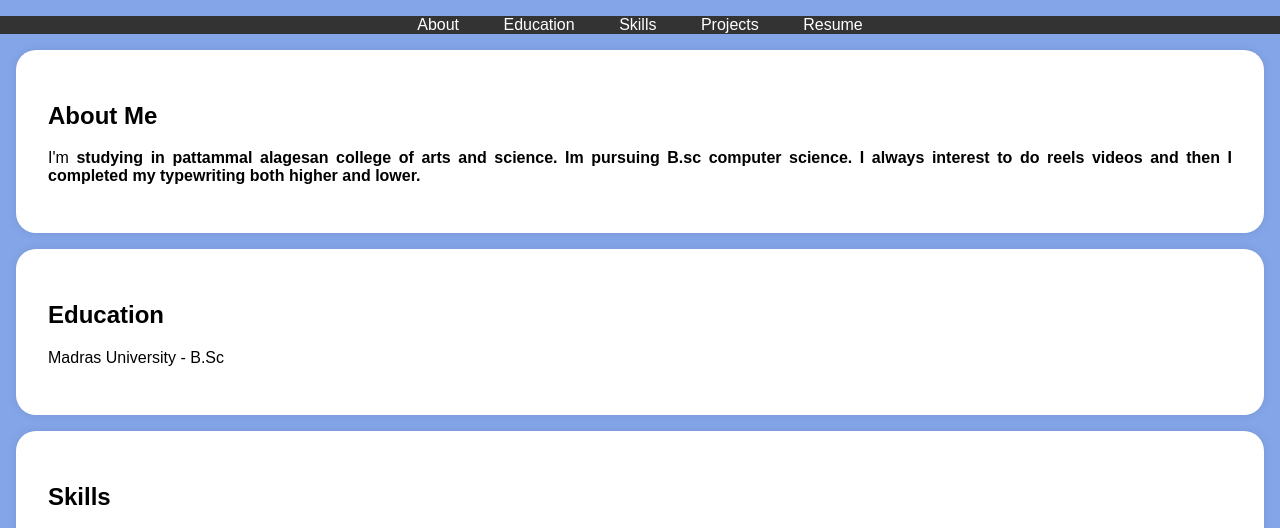
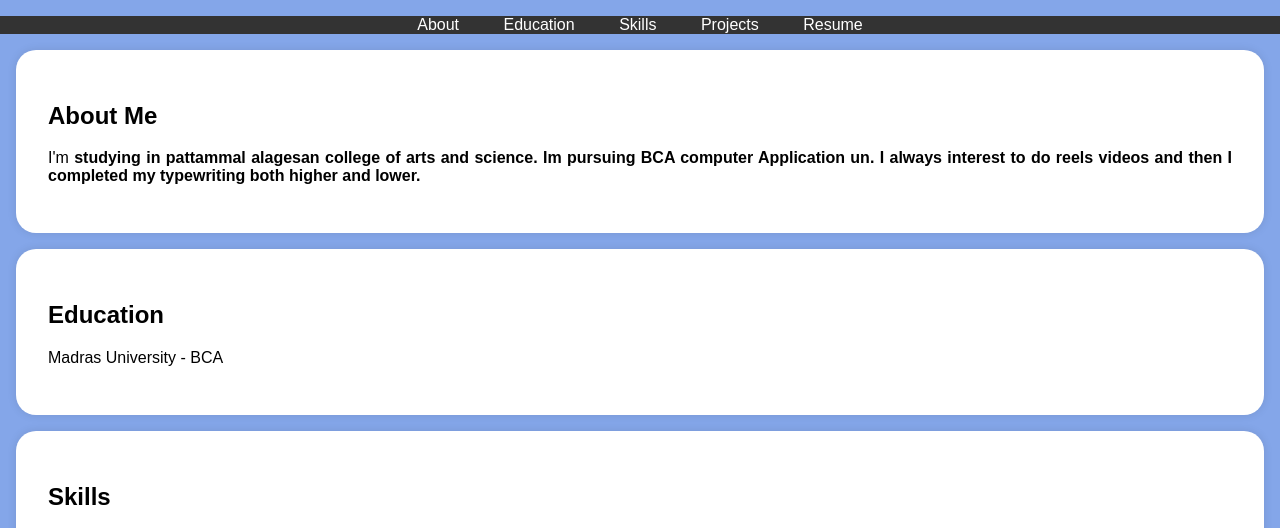
Before and after one commit to anitha-2546/Digital-portfolio, a plain HTML site: page index.html in a window 1280 px wide. Shown: the part 197-725 px from the top of the page. Drawn offline with Linux system fonts and the light colour scheme.

Commit message:
Update index.html

```diff
--- a/index.html
+++ b/index.html
@@ -115,14 +115,14 @@
     <section id="about">
         <div class="section-content">
             <h2>About Me</h2>
-            <p>I'm <b> studying in pattammal alagesan college of arts and science. Im pursuing B.sc computer science. I always interest to do reels videos and then I completed my typewriting both higher and lower.</b> <a href="https://techtrainer20.github.io/git_con2/" traget="_target"> </a> </p>
+            <p>I'm <b> studying in pattammal alagesan college of arts and science. Im pursuing BCA computer Application un. I always interest to do reels videos and then I completed my typewriting both higher and lower.</b> <a href="https://techtrainer20.github.io/git_con2/" traget="_target"> </a> </p>
         </div>
     </section>
 
     <section id="education">
         <div class="section-content">
             <h2>Education</h2>
-            <p>Madras University - B.Sc</p>
+            <p>Madras University - BCA</p>
 
 
         </div>
```
